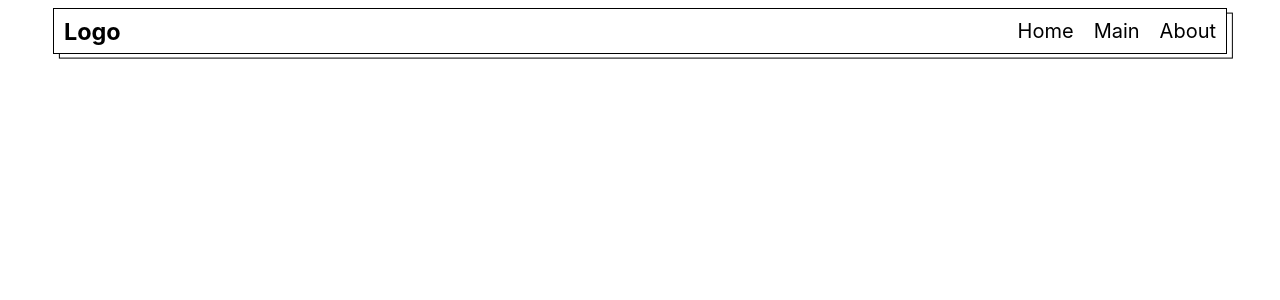
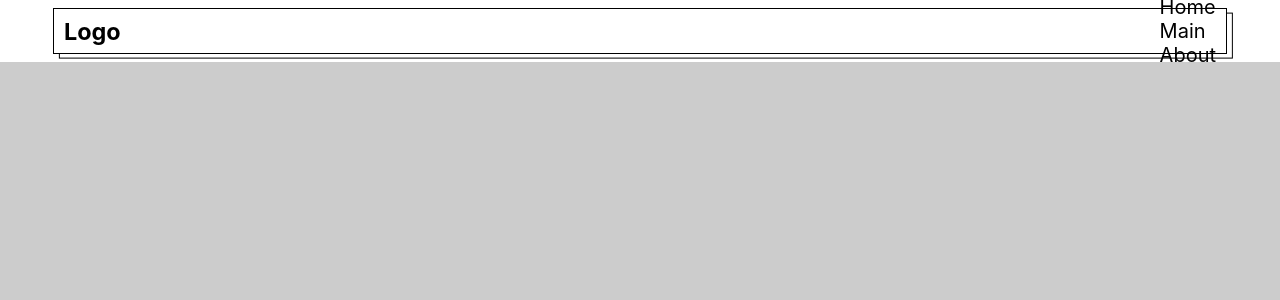
Before and after one commit to faroukchebaiki/personnal_blog, a React (Create React App) app: page / in a window 1280 px wide. Shown: the top 300 px of the page. Built offline with nearby package versions, Linux system fonts and the light colour scheme; the HTML template or start-up script is replaced by a standard one.

Commit message:
adding some functionality to the nav

```diff
--- a/src/App.css
+++ b/src/App.css
@@ -31,9 +31,19 @@
     color: #ccc;
 }
 .nav ul{
-    display: flex;
+
     list-style: none;
 }
 .nav ul li{
     margin-left: 20px;
 }
+/* main section*/
+.main{
+    display: flex;
+    flex-direction: column;
+    align-items: center;
+    justify-content: center;
+    height: 100vh;
+    width: 100vw;
+    background-color: #ccc;
+}
--- a/src/Components/Main.js
+++ b/src/Components/Main.js
@@ -1,8 +1,8 @@
 export default function Main() {
     return (
-        <div className="">
+        <section className="main">
 
 
-        </div>
+        </section>
     );
 }
--- a/src/Components/Top.js
+++ b/src/Components/Top.js
@@ -8,7 +8,7 @@ export default function Top() {
             <nav className="nav ontop">
                 <a href='#A'><h3 className="">Logo</h3></a>
                 <div >
-                    <ul className=" ">
+                    <ul className="phone">
                         <li><a href="#A">Home</a></li>
                         <li><a href="#b">Main</a></li>
                         <li><a href="#c">About</a></li>
@@ -19,11 +19,10 @@ export default function Top() {
                         toggled={isOpen}
                         toggle={setOpen}
                         onToggle={toggled=> {
-                            let className = 'buttons';
                             if (toggled) {
-                            className += ' slideIn';
+                            document.querySelector('.phone').style.display = 'flex';
                             } else {
-                            // close a menu
+                            document.querySelector('.phone').style.display = 'none';
                             }
                             }}
                     />
--- a/src/index.css
+++ b/src/index.css
@@ -29,7 +29,6 @@ code {
     display: block;
   }
   .nav ul{
-
     display: flex;
     flex-direction: column;
     align-items: center;
@@ -38,6 +37,9 @@ code {
     background-color: white;
     margin-top: 150px;
     border: 1px solid black;
+  }
+  .nav ul{
+    display: none;
   }
   .slideIn{
     transition: transform 0.5s ease-in;
```
Also changed, not shown: 1 other file (tests, documents, lock files or other folders).
